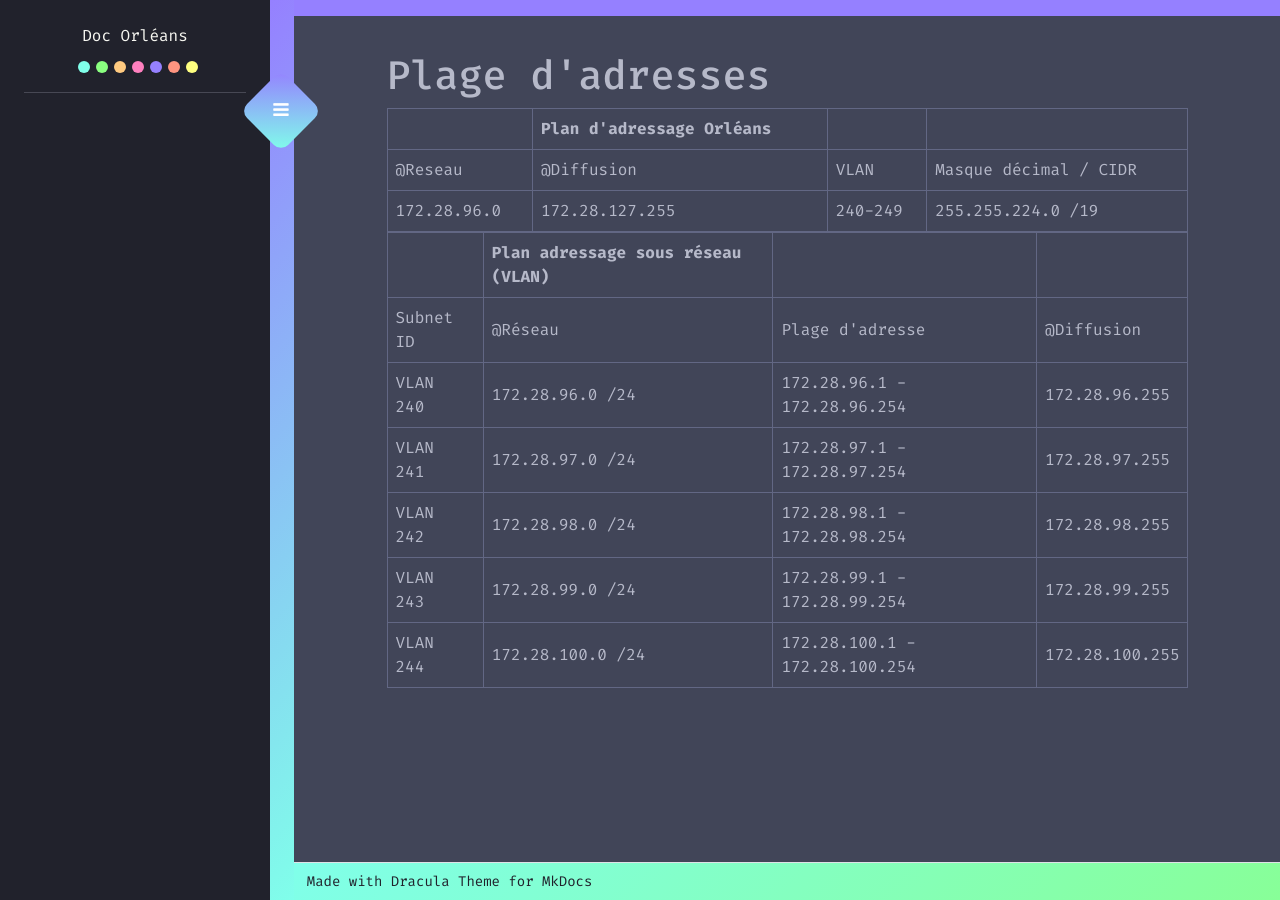
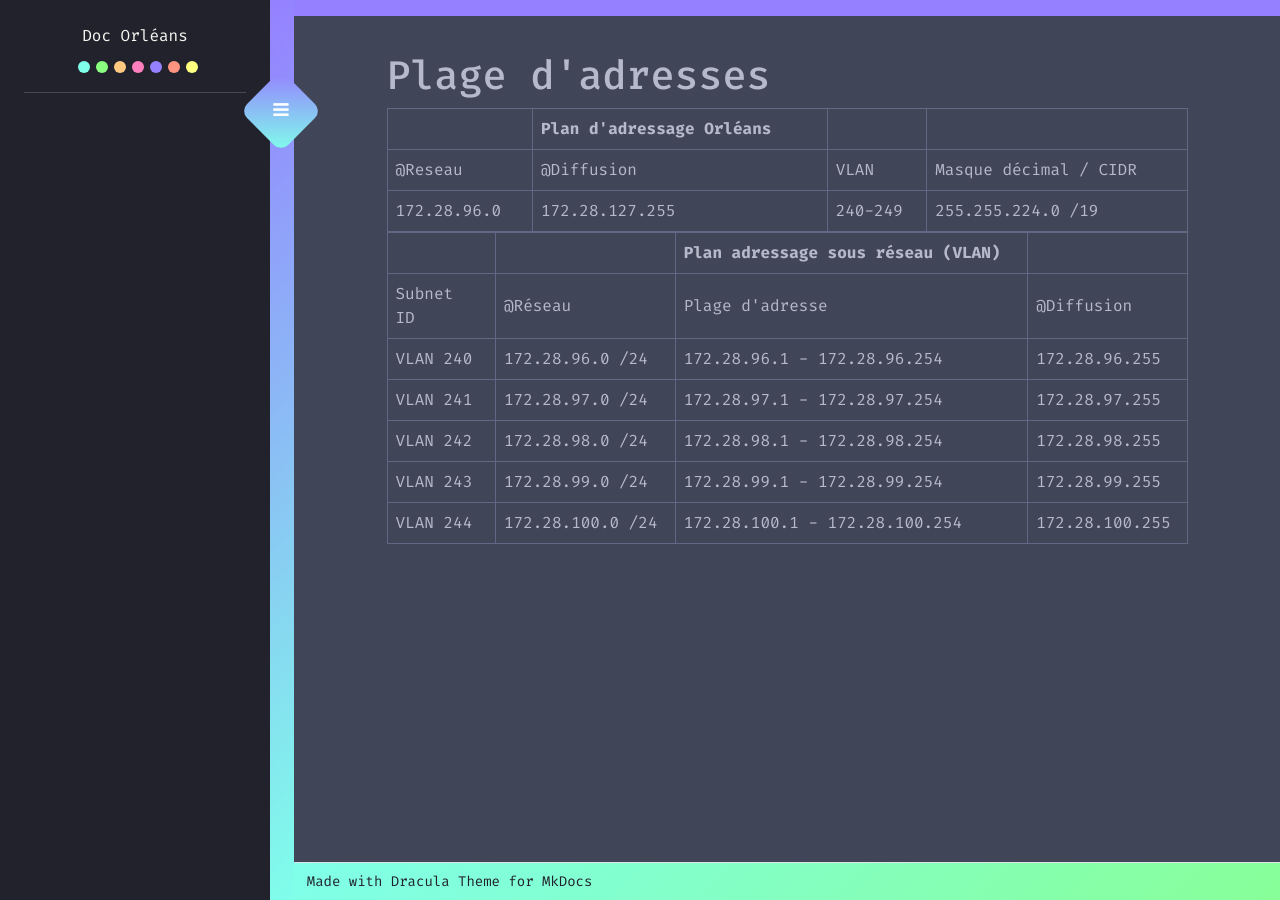
Before and after one commit to eRaETatsuya/OrleansSIO.github.io, an MkDocs documentation site: the page built from docs/index.md, in a window 1280 px wide. Built offline with MkDocs 1.6.1 and Material for MkDocs 9.7.7, drawn with Linux system fonts in a browser that asks for light colours.

```diff
--- a/docs/index.md
+++ b/docs/index.md
@@ -5,7 +5,7 @@
 | @Reseau | @Diffusion | VLAN| Masque décimal  / CIDR |
 |  172.28.96.0  |  172.28.127.255   | 240-249| 255.255.224.0 /19 |
 
-|  | Plan adressage sous réseau (VLAN)| ||
+|  | |Plan adressage sous réseau (VLAN) ||
 | ---------------------------------- | | | |
 | Subnet ID | @Réseau | Plage d'adresse | @Diffusion| Passerelle |
 | VLAN 240 |172.28.96.0 /24| 172.28.96.1 - 172.28.96.254 | 172.28.96.255| 172.28.96.1 |
```
